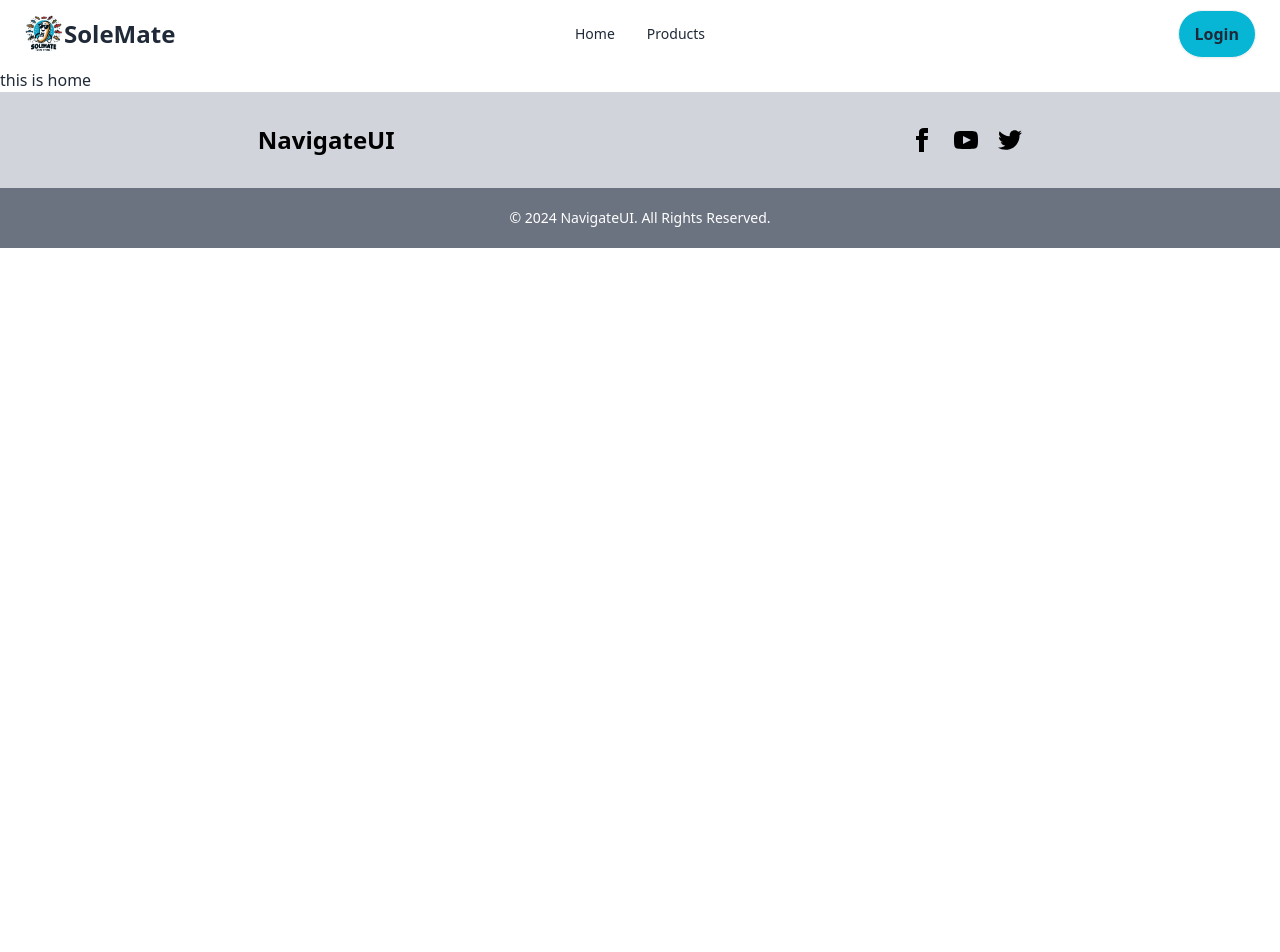
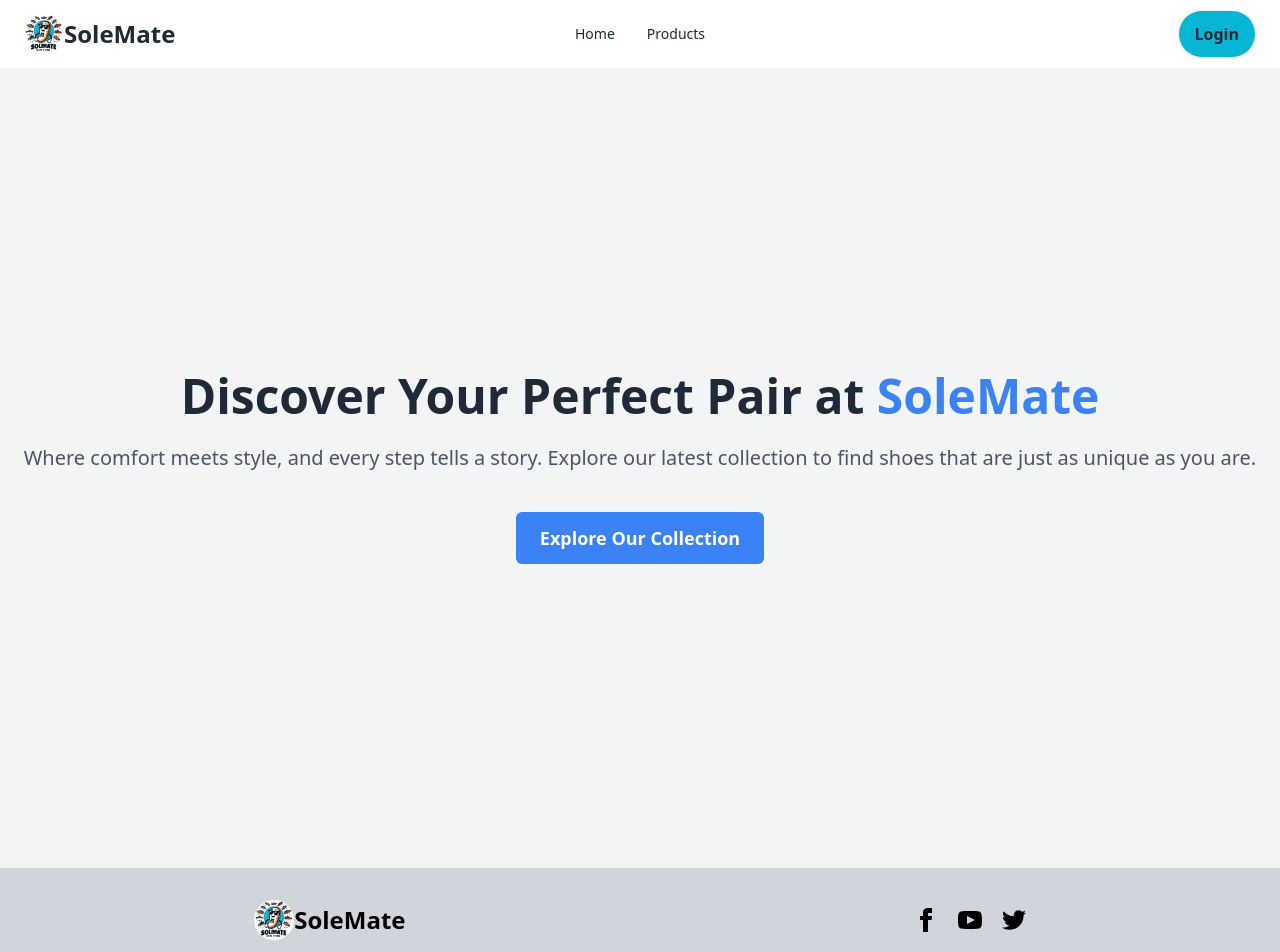
Before and after one commit to Sahed96/SoleMate-client, a React (Vite) app: page / in a window 1280 px wide. Shown: the top 952 px of the page. Before the commit the page ends 800 px from the top, so only its background shows below. Built offline with nearby package versions, Linux system fonts and the light colour scheme; no server answers.

Commit message:
fix small issues

```diff
--- a/src/Firebase/firebase.config.js
+++ b/src/Firebase/firebase.config.js
@@ -11,7 +11,7 @@ const firebaseConfig = {
   projectId: import.meta.env.VITE_PROJECTID,
   storageBucket: import.meta.env.VITE_STORAGEBUCKET,
   messagingSenderId: import.meta.env.VITE_MESSAGINGSENDERID,
-  appId: import.meta.env.VITE_APPID
+  appId: import.meta.env.VITE_APPID,
 };
 
 // Initialize Firebase
--- a/src/Pages/ErrorPage/ErrorPage.jsx
+++ b/src/Pages/ErrorPage/ErrorPage.jsx
@@ -7,7 +7,7 @@ const ErrorPage = () => {
     <section className="bg-white ">
       <Helmet>
         <meta charSet="utf-8" />
-        <title>404- Crafty Labs</title>
+        <title>404- SoleMate</title>
         <link rel="canonical" href="http://mysite.com/example" />
       </Helmet>
       <div className="container flex items-center min-h-screen px-6 py-12 mx-auto">
--- a/src/Pages/Home/Home.jsx
+++ b/src/Pages/Home/Home.jsx
@@ -1,5 +1,24 @@
+import { Link } from "react-router-dom";
+
 const Home = () => {
-  return <div>this is home</div>;
+  return (
+    <div className="flex flex-col items-center justify-center h-screen bg-gray-100">
+      <h1 className="text-5xl font-bold text-gray-800 mb-6">
+        Discover Your Perfect Pair at{" "}
+        <span className="text-blue-500">SoleMate</span>
+      </h1>
+      <p className="text-xl text-gray-600 mb-10 text-center">
+        Where comfort meets style, and every step tells a story. Explore our
+        latest collection to find shoes that are just as unique as you are.
+      </p>
+      <Link
+        to="/products"
+        className="px-6 py-3 bg-blue-500 text-white text-lg font-semibold rounded-md hover:bg-blue-600 focus:outline-none"
+      >
+        Explore Our Collection
+      </Link>
+    </div>
+  );
 };
 
 export default Home;
--- a/src/Pages/LoginPage/Login.jsx
+++ b/src/Pages/LoginPage/Login.jsx
@@ -49,7 +49,7 @@ const Login = () => {
     <div data-aos="zoom-in-up">
       <Helmet>
         <meta charSet="utf-8" />
-        <title>Login- EduSparkle</title>
+        <title>Login- SoleMate</title>
         <link rel="canonical" href="http://mysite.com/example" />
       </Helmet>
       <div className="w-full max-w-md p-8 mx-auto mt-20 lg:mt-10 space-y-3 rounded-xl border-2 border-rose-400 dark:text-gray-800">
--- a/src/Shared/Footer.jsx
+++ b/src/Shared/Footer.jsx
@@ -1,8 +1,13 @@
+import logo from "../assets/logo.jpeg";
+
 export default function Footer() {
   return (
     <footer className="flex flex-col text-black">
       <div className="flex flex-col items-center justify-around gap-5 bg-gray-300 py-8 dark:bg-gray-500 dark:text-white md:flex-row md:gap-0">
-        <h5 className="text-2xl font-bold">NavigateUI</h5>
+        <div className="justify-center items-center flex">
+          <img className="w-10 h-10" src={logo} alt="" />
+          <a className=" text-2xl font-bold">SoleMate</a>
+        </div>
         <nav className="text-lg">
           <ul className=" flex h-full items-center justify-center gap-5">
             <li className="cursor-pointer">
@@ -48,7 +53,7 @@ export default function Footer() {
         </nav>
       </div>
       <aside className="bg-gray-500 py-5 text-center text-sm text-white dark:bg-gray-800">
-        <p>&copy; 2024 NavigateUI. All Rights Reserved.</p>
+        <p>&copy; 2024 SoleMate. All Rights Reserved.</p>
       </aside>
     </footer>
   );
--- a/src/main.jsx
+++ b/src/main.jsx
@@ -11,6 +11,7 @@ import Products from "./Pages/Products/Products";
 import Register from "./Pages/RegisterPage/Register";
 import Login from "./Pages/LoginPage/Login";
 import AuthProvider from "./AuthProvider/AuthProvider";
+import PrivateRoute from "./PrivateRoute/PrivateRoute";
 
 const queryClient = new QueryClient();
 
@@ -26,7 +27,11 @@ const router = createBrowserRouter([
       },
       {
         path: "/products",
-        element: <Products />,
+        element: (
+          <PrivateRoute>
+            <Products />
+          </PrivateRoute>
+        ),
       },
       {
         path: "/login",
```
